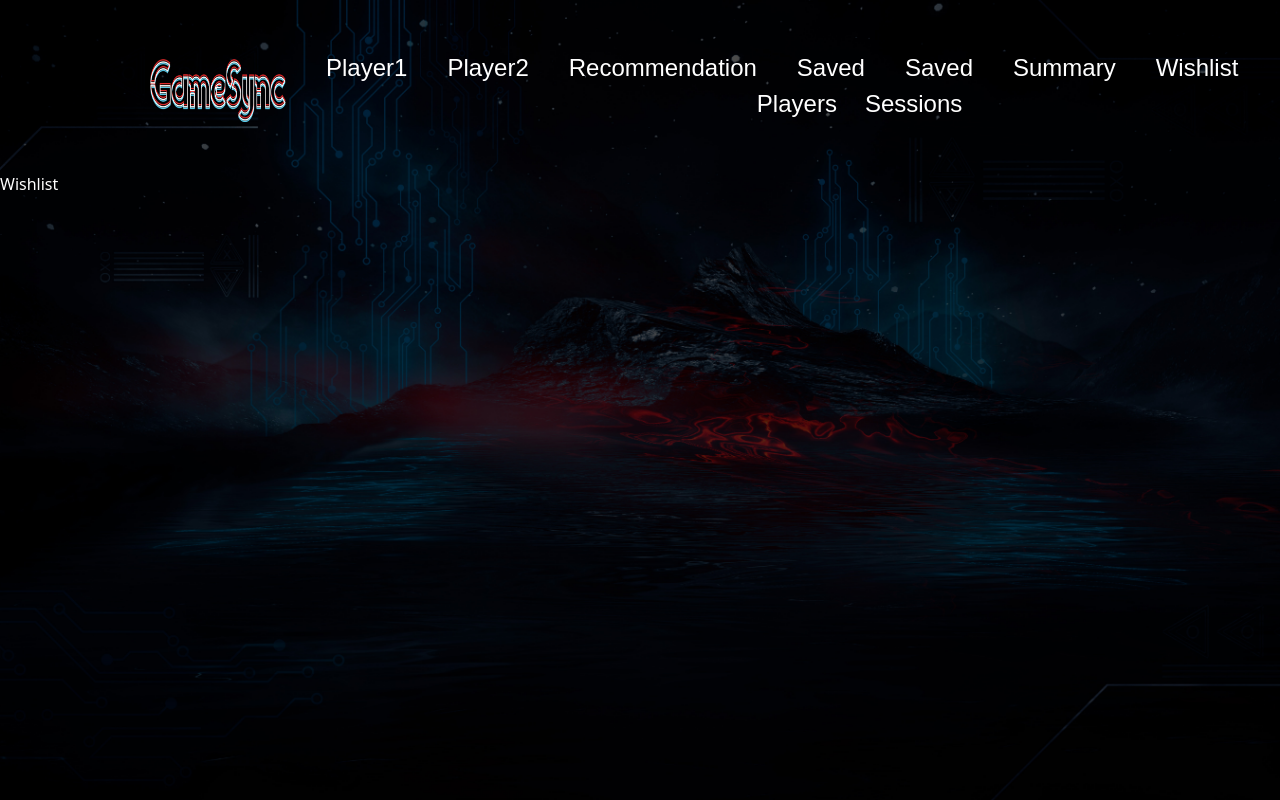
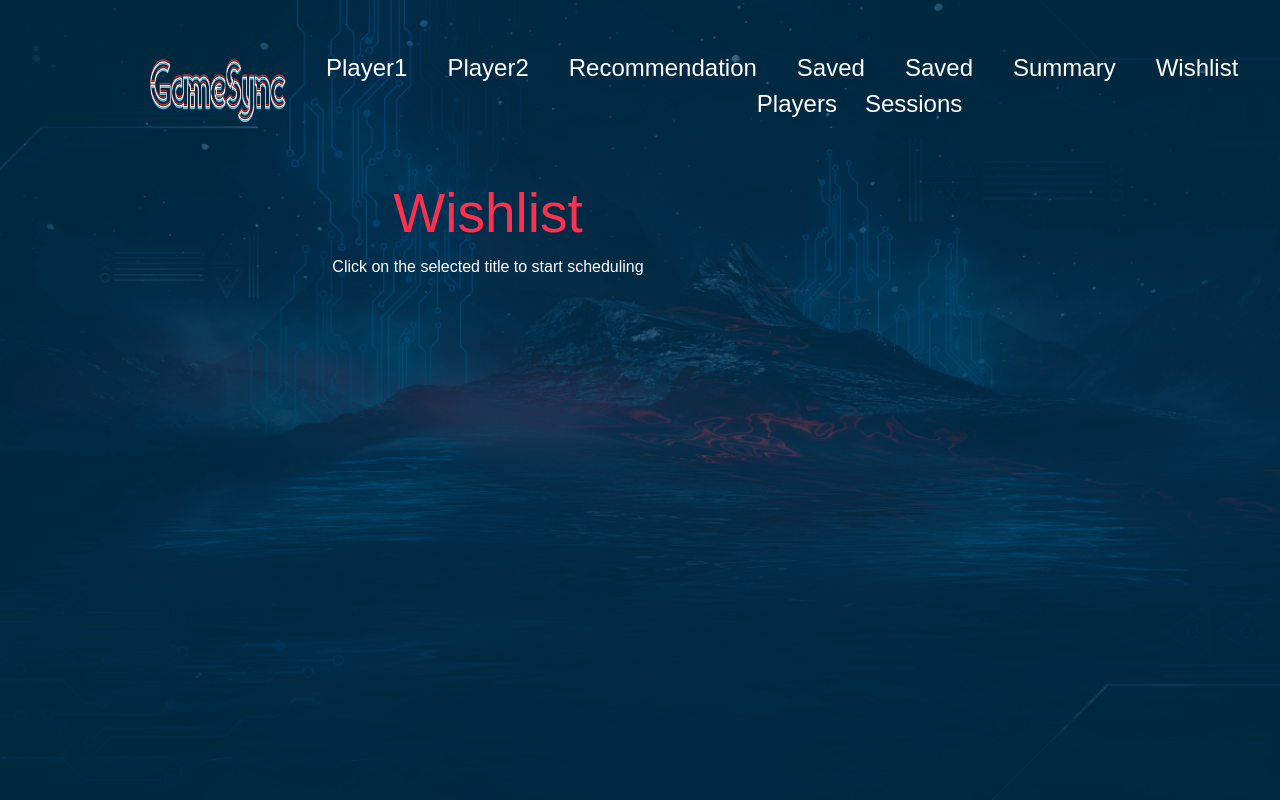
Before and after one commit to Alan-Chumbley/Gaming-scheduler, a React (Vite) app: page /wishlist in a window 1280 px wide. Built offline with nearby package versions, Linux system fonts and the light colour scheme; a web font is replaced by a local one.

Commit message:
add wishlist page and overlay

```diff
--- a/src/index.css
+++ b/src/index.css
@@ -13,6 +13,8 @@
   --grey: #BFCCD8;
   --red: #FF304D;
   --darkGrey: #312323;
+  --blue: #009FFA;
+  --overlay: rgba(0, 159, 250, 0.25);
 }
 
 * {
--- a/src/pages/Wishlist/Wishlist.css
+++ b/src/pages/Wishlist/Wishlist.css
@@ -0,0 +1,13 @@
+.wishlist h1 {
+    font-size: 55px;
+}
+
+.overlay {
+    position: fixed;
+    top: 0;
+    left: 0;
+    width: 100%;
+    height: 100%;
+    background-color: var(--overlay);
+    z-index: -1;
+}
--- a/src/pages/Wishlist/Wishlist.jsx
+++ b/src/pages/Wishlist/Wishlist.jsx
@@ -3,7 +3,20 @@ import './Wishlist.css'
 
 const Wishlist = () => {
   return (
-    <div>Wishlist</div>
+    <div className='container mx-auto wishlist'>
+
+      {/* background overlay */}
+      <div className='overlay'></div>
+
+      {/* content */}
+      <h1 className='font-main text-red text-center'>Wishlist</h1>
+      <p className='font-smallText text-center'>Click on the selected title to start scheduling</p>
+
+      {/* wishlist cards */}
+      <div>
+
+      </div>
+    </div>
   )
 }
 
--- a/tailwind.config.js
+++ b/tailwind.config.js
@@ -25,6 +25,8 @@ module.exports = {
         grey: '#BFCCD8',
         red: '#FF304D',
         darkGrey: '#312323',
+        blue: '#009FFA',
+        overlay: 'rgba(0, 159, 250, 0.25)',
       }
     },
   },
```
